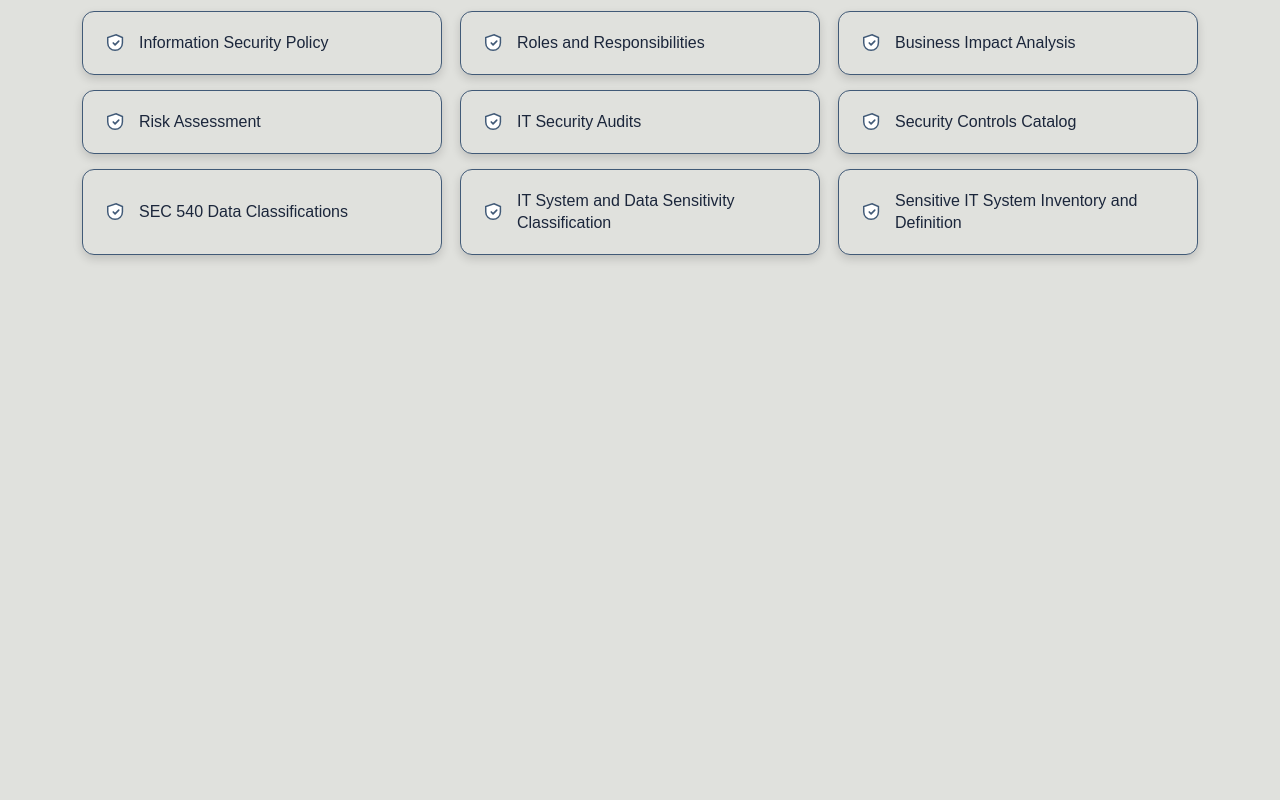
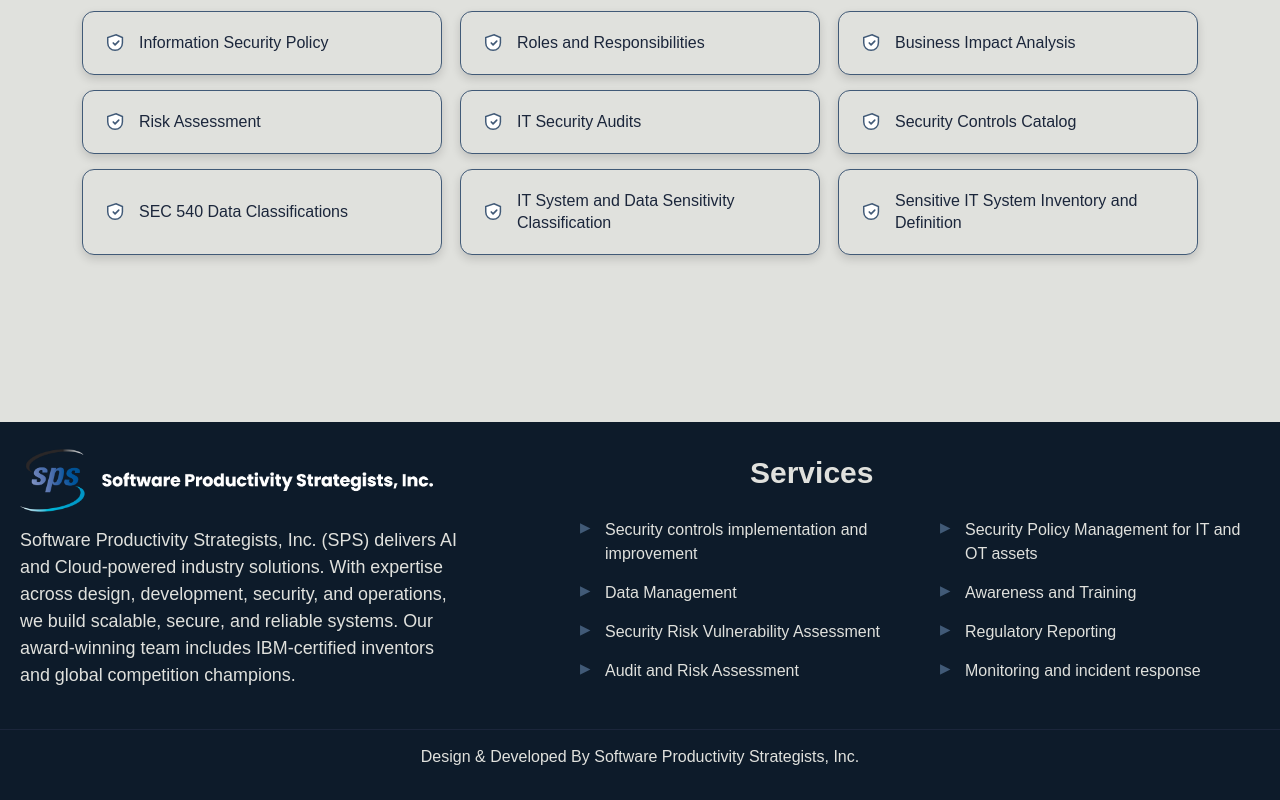
Before and after one commit to code-with-luna/vitaspsnet, a plain HTML site: page index.html in a window 1280 px wide. Shown: the part 527-1327 px from the top of the page. Before the commit the page ends 949 px from the top, so only its background shows below. Drawn offline with nearby package versions, Linux system fonts and the light colour scheme.

Commit message:
footer.html File Added

```diff
--- /dev/null
+++ b/footer.html
@@ -0,0 +1,44 @@
+<!-- ===== Footer Section ===== -->
+<footer class="footer">
+  <!-- Footer Container -->
+  <div class="footer-container">
+
+    <!-- Top (two columns) -->
+    <div class="footer-top">
+      <!-- Left: Logo + one-liner -->
+      <div class="footer-logo-section">
+        <img src="logo-white.png" alt="NEPRA Logo" class="footer-logo">
+        <p>Software Productivity Strategists, Inc.
+           (SPS) delivers AI and Cloud-powered industry solutions.
+            With expertise across design, development, security,
+            and operations, we build scalable, secure, and
+            reliable systems. Our award-winning team includes
+             IBM-certified inventors and global competition champions.</p>
+      </div>
+
+      <!-- Right: Services (4x2) -->
+      <div>
+        <h2 class="footer-heading">Services</h2>
+        <div class="footer-services">
+          <div class="footer-service">Security controls implementation and improvement</div>
+          <div class="footer-service">Security Policy Management for IT and OT assets</div>
+          <div class="footer-service">Data Management</div>
+          <div class="footer-service">Awareness and Training</div>
+          <div class="footer-service">Security Risk Vulnerability Assessment</div>
+          <div class="footer-service">Regulatory Reporting</div>
+          <div class="footer-service">Audit and Risk Assessment</div>
+          <div class="footer-service">Monitoring and incident response</div>
+        </div>
+      </div>
+    </div>
+
+  </div> <!-- end footer-container -->
+
+  <!-- Bottom Footer Navbar Section -->
+  <div class="footer-bottom">
+    <p>
+      Design & Developed By
+      <a href="https://spsnet.com" target="_blank" class="sps-link">Software Productivity Strategists, Inc.</a>
+    </p>
+  </div>
+</footer>
--- a/index.html
+++ b/index.html
@@ -134,6 +134,16 @@
       .then(data => document.getElementById("header").innerHTML = data)
       .catch(err => console.error("Error loading header:", err));
   </script>
+  <!-- Footer placeholder -->
+<div id="footer-placeholder"></div>
+<script>
+  fetch('footer.html')
+    .then(response => response.text())
+    .then(data => {
+      document.getElementById('footer-placeholder').innerHTML = data;
+    })
+    .catch(error => console.error('Error loading footer:', error));
+</script>
   <script src="script.js"></script>
 </body>
 </html>
--- a/style.css
+++ b/style.css
@@ -362,3 +362,117 @@ body {
   margin: 0;               /* reset default margin */
   color: var(--navy);      /* optional if you want same color */
 }
+
+
+/* Top layout: left (logo+text) | right (services) */
+.footer-top {
+
+  display: grid;
+  grid-template-columns: 1fr 1.5fr;
+  gap: 40px;
+  max-width: 1300px;
+
+  align-items: start;
+  background-color: var(--dark-blue); /* footer background matches header */
+  padding: 40px 20px;
+}
+
+/* Left: logo + paragraph */
+.footer-logo-section {
+  text-align: left;
+  margin-right: 40px;
+}
+.footer-logo-section img {
+  height: 65px;
+  margin-bottom: 15px;
+  margin-top: -15px ;
+}
+.footer-logo-section p {
+  margin: 0;
+  color: var(--off-white); /* soft white text */
+  font-size: 1.12rem;
+  line-height: 1.5;
+  max-width: 520px;
+}
+
+.footer-heading {
+  position: relative;
+  text-align: left;   /* left aligned */
+  font-size: 30px;
+  font-weight: bold;
+  color: var(--off-white); /* soft white text */
+  margin-bottom: 20px;
+  text-decoration: none;
+  margin-left: 210px !important;  /* adjust to position */
+  top: -7px !important;
+}
+
+.footer-services {
+  display: grid;
+  grid-template-columns: repeat(2, 1fr); /* 2 per row */
+  gap: 15px 40px;
+  margin-left: 40px;
+}
+
+.footer-service {
+  position: relative;
+  padding-left: 25px;
+  cursor: pointer;
+  transition: color 0.3s;
+  font-size: 1rem;
+  color: var(--off-white); /* soft white text */
+}
+.footer-service::before {
+  content: "▶";
+  position: absolute;
+  left: 0;
+  top: 0;
+  color: var(--slate); /* arrow color */
+  font-size: 0.85rem;
+}
+.footer-service:hover {
+  color: var(--light-slate); /* hover color */
+}
+
+/* Bottom bar */
+.footer-bottom {
+  text-align: center;
+  border-top: 1px solid var(--navy); /* darker border for separation */
+  padding: 15px 10px;
+  font-size: 1rem;
+  color: var(--off-white); /* soft white text */
+  background-color: var(--dark-blue); /* matches footer background */
+}
+.footer-bottom a.sps-link {
+  color: var(--off-white); /* soft white link */
+  text-decoration: none;
+  transition: color 0.2s ease;
+}
+.footer-bottom a.sps-link:hover {
+  color: var(--slate); /* hover color */
+}
+
+/* Responsive */
+@media (max-width: 767px) {
+  .footer-top {
+    grid-template-columns: 1fr;  /* stack columns */
+    gap: 24px;
+    padding: 20px;
+  }
+  .footer-logo-section img {
+    height: 50px;
+    margin-bottom: 5px;
+    transform: translateY(-10px);
+  }
+  .footer-heading {
+    margin-left: 0 !important;
+    text-align: left;
+  }
+
+  .footer-services {
+    grid-template-columns: 1fr;
+    gap: 12px;
+    margin-left: 0;
+    justify-items: start;
+  }
+}
```
